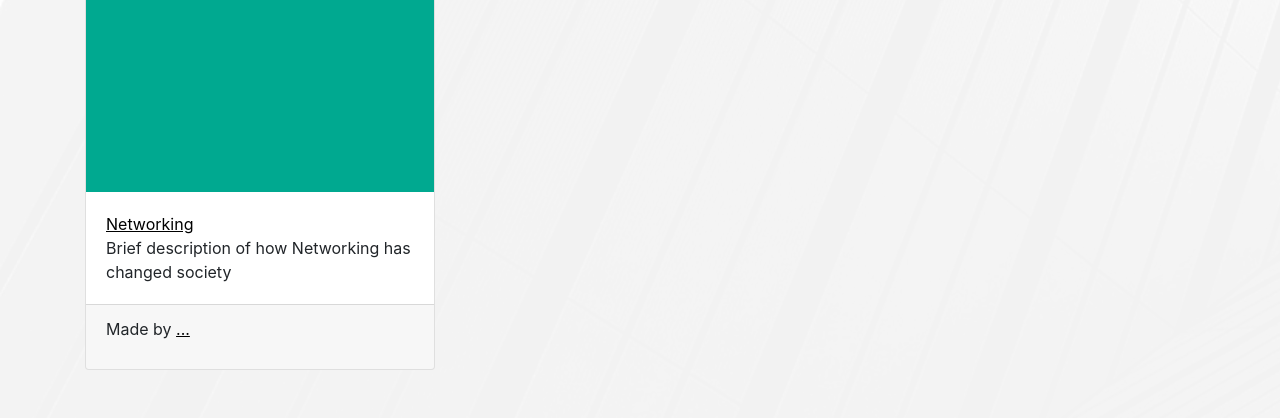
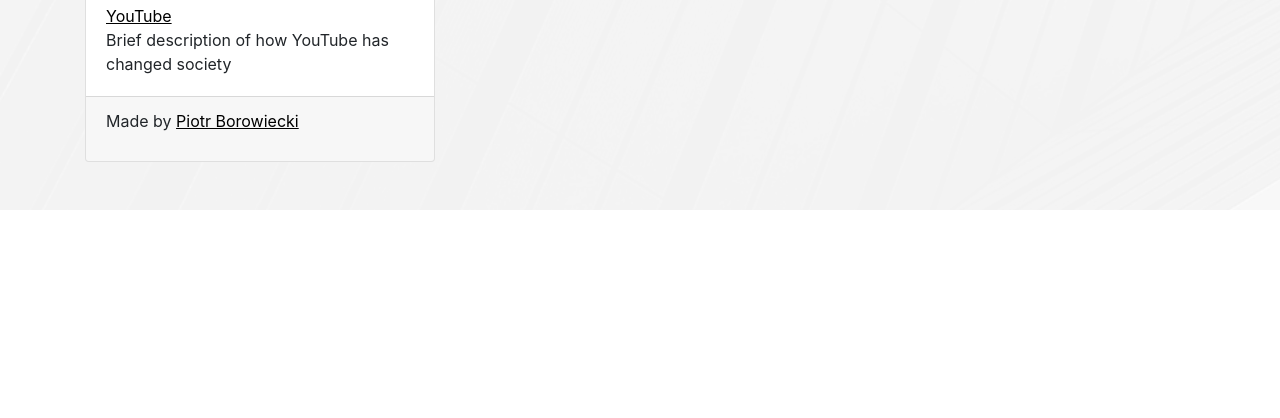
Before and after one commit to g0rdonL/ComputingForSociety, a website: page index.html in a window 1280 px wide. Shown: the part 1562-1980 px from the top of the page. After the commit the page ends 1772 px from the top, so only its background shows below. Drawn offline with Linux system fonts and the light colour scheme.

Commit message:
update index.html

```diff
--- a/index.html
+++ b/index.html
@@ -101,15 +101,15 @@
         </div>
       </div>
             <div class="col-md-4 mb-5">
-        <div class="card h-100" id="card-header">
-          <a href="networking.html"><img class="card-img-top" src="assets/images/networking-thumbnail.png" alt=""></a>
+        <div class="card h-100">
+          <a href="youtube.html"><img class="card-img-top" src="assets/images/youtube-thumbnail.png" alt=""></a>
           <div class="card-body">
-            <a class="card-title" href="Networking.html">Networking</a>
-			<p class="card-text">Brief description of how Networking has changed society</p>
+            <a class="card-title" href="youtube.html">YouTube</a>
+			<p class="card-text">Brief description of how YouTube has changed society</p>
           </div>
           <div class="card-footer">
 
-          	<p> Made by <a href="github link">...</a></p>
+          	<p> Made by <a href="https://github.com/pjborowiecki">Piotr Borowiecki</a></p>
           </div>
         </div>
       </div>
```
